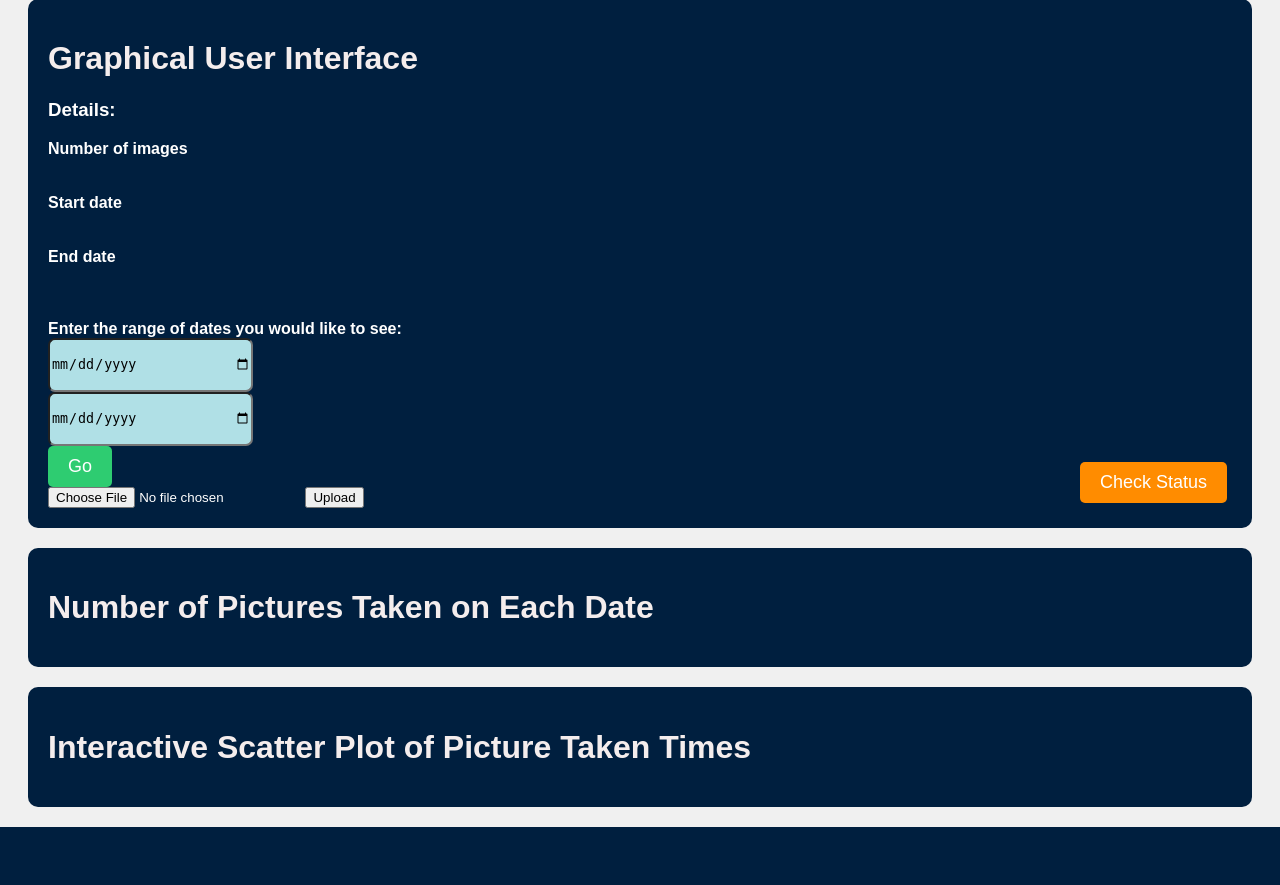
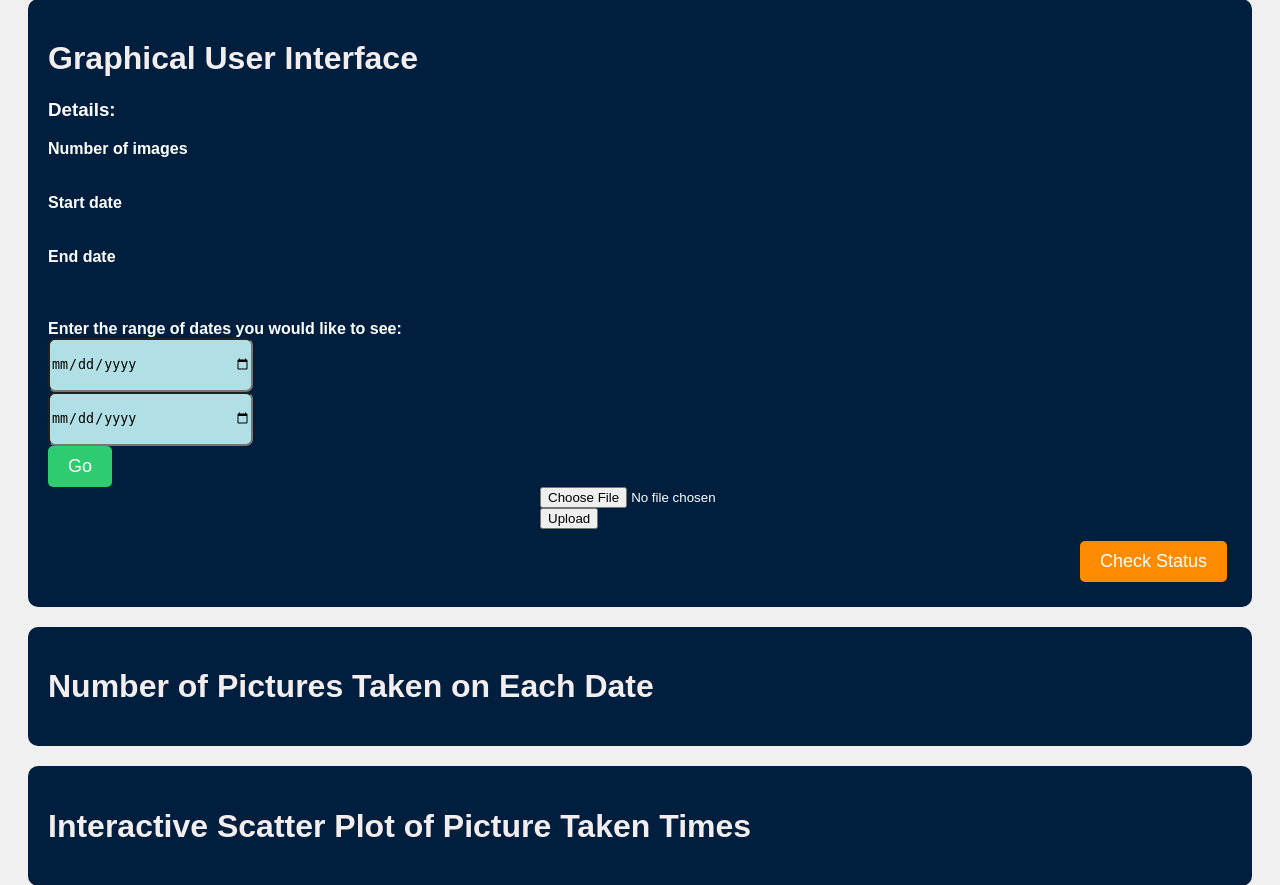
Before and after one commit to grilledbiscuits/Group-5-Design-Project, a Flask app: template GUI/templates/index.html in a window 1280 px wide. Shown: the part 21-906 px from the top of the page. Before the commit the page ends 848 px from the top, so only its background shows below. Run offline with Flask 3, Linux system fonts and the light colour scheme; the template is opened without the code that fills it, so the values that code supplies are empty; some libraries are stand-ins or nearby versions.

Commit message:
the upload works well

```diff
--- a/GUI/app.py
+++ b/GUI/app.py
@@ -1,4 +1,4 @@
-from flask import Flask, request, render_template
+from flask import Flask, request, redirect, url_for, render_template
 import datetime
 import os
 import platform
@@ -153,9 +153,9 @@
     # Convert the plot to HTML
     plot_html = pio.to_html(fig, full_html=False)
 
-
+    success = request.args.get("success")
     # Render HTML template with the plot embedded
-    return render_template('index.html', images=number_of_images, star_date=star_date, end_date=end_date, plot_url_time = plot_url_time, plot_html = plot_html)
+    return render_template('index.html', success = success, images=number_of_images, star_date=star_date, end_date=end_date, plot_url_time = plot_url_time, plot_html = plot_html)
 
 
 @app.route('/submit', methods=['POST'])
@@ -209,7 +209,7 @@
             file.save(os.path.join(app.config['UPLOAD_FOLDER'], file.filename))
             # Optionally, move the file to the 'static' folder
             # os.rename(os.path.join(app.config['UPLOAD_FOLDER'], filename), os.path.join('static', filename))
-            return 'File uploaded successfully!'
+            return redirect(url_for('index', success='true'))
     return 'No file uploaded.'
 
 if __name__ == '__main__':
--- a/GUI/static/main.css
+++ b/GUI/static/main.css
@@ -81,3 +81,16 @@
     right: 25px;
 
 }
+
+.uploader {
+    width: 200px;  /* Adjust width as needed */
+    height: 100px; /* Adjust height as needed */
+    /* background-color: lightgray; Optional for visibility */
+    display: flex;
+  }
+  .container {
+    display: flex;
+    justify-content: center; /* Horizontal centering */
+    align-items: center;    /* Vertical centering */
+    /* height: 100vh;          Full viewport height */
+  }
--- a/GUI/templates/index.html
+++ b/GUI/templates/index.html
@@ -32,12 +32,13 @@
         <div class="block-1">
             <a href="/status" class="btn-status">Check Status</a>
         </div>
-        <div>
-            <form action = "/upload" method="POST" enctype="multipart/form-data">
-                <input type="file" name="file">
-                <input type="submit" value="Upload">
-
-            </form>
+        <div class="container">
+            <div class = "uploader">
+                <form action = "/upload" method="POST" enctype="multipart/form-data">
+                    <input type="file" name="file">
+                    <input type="submit" value="Upload">
+                </form>
+            </div>
         </div>
     </div>
 
```
Also changed, not shown: GUI/static/Screenshot 2024-07-19 114112.png (added), GUI/static/Ze9xk1O7WKbuLqJCOm5YM9cLHOHhrcTIMZ8MiG_vo98=_plaintext_638049879670841895.jpg (added), GUI/static/_Fe-g4ihuTyyzJS3j52zYw1LIn5HcTRkMKe7D8dDKW8=_plaintext_638049879676014965.jpg (added).
